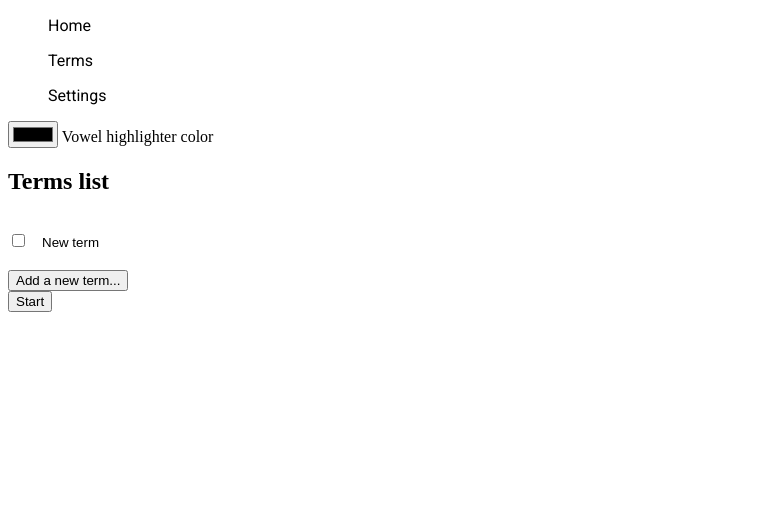
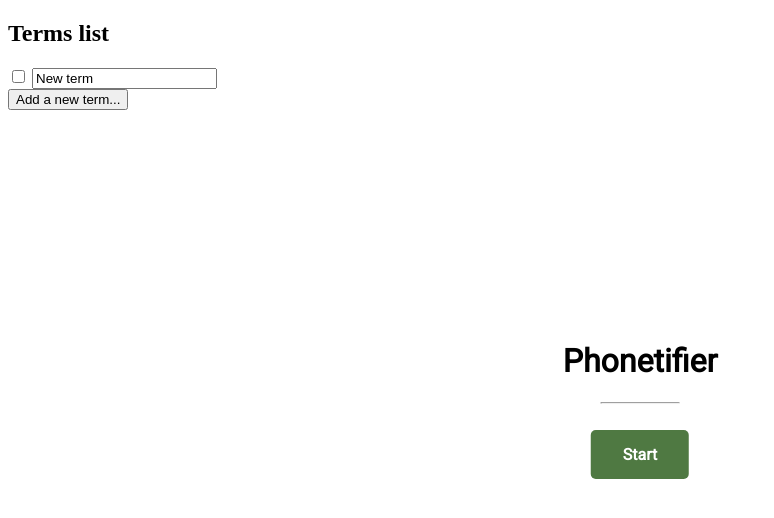
Before and after one commit to isierra2694/phonetifier, a plain HTML site: page index.html in a window 1280 px wide. Shown: the whole page, without its empty margins (0-774 px from the left). Drawn offline with Linux system fonts and the light colour scheme.

Commit message:
Main page complete, starting dialog for additional terms

```diff
--- a/index.html
+++ b/index.html
@@ -4,60 +4,55 @@
     <base target="_top">
     <link rel="preconnect" href="https://fonts.googleapis.com">
     <link rel="preconnect" href="https://fonts.gstatic.com" crossorigin>
-    <link href="https://fonts.googleapis.com/css2?family=Lato&display=swap" rel="stylesheet">
     <link href="https://fonts.googleapis.com/css2?family=Lato&family=Roboto&display=swap" rel="stylesheet">
     <style>
 
-      .terms-list {
-        display: grid;
-        grid-template-columns: auto auto auto;
+      .title-container {
+        margin: 0;
+        position: absolute;
+        top: 50%;
+        left: 50%;
+        -ms-transform: translate(-50%, -50%);
+        transform: translate(-50%, -50%);
       }
 
-      .term-text-input {
-        margin: 8px 0;
-        padding: 12px 10px;
-        border: none;
-        -webkit-transition: 0.5s;
+      .title-text-container, .start-button-container {
+        text-align: center;
       }
 
-      .term-text-input:focus {
-        border: 1px solid #555;
+      .title-text {
+        font-family: "Roboto";
       }
 
-      .navbar {
-        list-style-type: none;
+      .start-button {
+        background-color: #4f7942;
+        border: none;
+        color: white;
+        padding: 15px 32px;
+        text-align: center;
+        display: inline-block;
+        font-size: 16px;
+        font-family: "Roboto";
+        font-weight: bold;
+        border-radius: 5px;
+        transition: background-color 1s;
       }
 
-      .navbaritem {
-        display: inline;
-      }
-
-      p {
-        font-family: "Roboto";
+      .start-button:hover {
+        background-color: #73a862;
       }
 
     </style>
   </head>
   <body onload="createTermsListFromSavedData()">
-    <div class="navbar-container">
-      <div>
-        <ul class="navbar">
-          <li class="navbaritem">
-            <p>Home</p>
-          </li>
-          <li class="navbaritem">
-            <p>Terms</p>
-          </li>
-          <li class="navbaritem">
-            <p>Settings</p>
-          </li>
-        </ul>
+    <div class="title-container">
+      <div class="title-text-container">
+         <h1 class="title-text">Phonetifier</h1>
       </div>
-    </div>
-    <div class="input-container">
-      <div id="highlight-color">
-        <input type="color" id="vowel-highlight" name="vowel-highlight">
-        <label for="vowel-highlight">Vowel highlighter color</label>
+      <hr style="width: 50%; text-align: center;">
+      <br>
+      <div class="start-button-container">
+        <button class="start-button">Start</button>
       </div>
     </div>
     <div class="terms-list-container">
@@ -75,9 +70,6 @@
       <div class="addition-container">
         <input type="button" onclick="addNewTermElement()" value="Add a new term...">
       </div>
-    </div>
-    <div class="start-button">
-      <input type="button" value="Start" onclick="onStartButtonPressed()">
     </div>
     <script type="text/javascript">
 
```
Also changed, not shown: index.html.txt (deleted).
